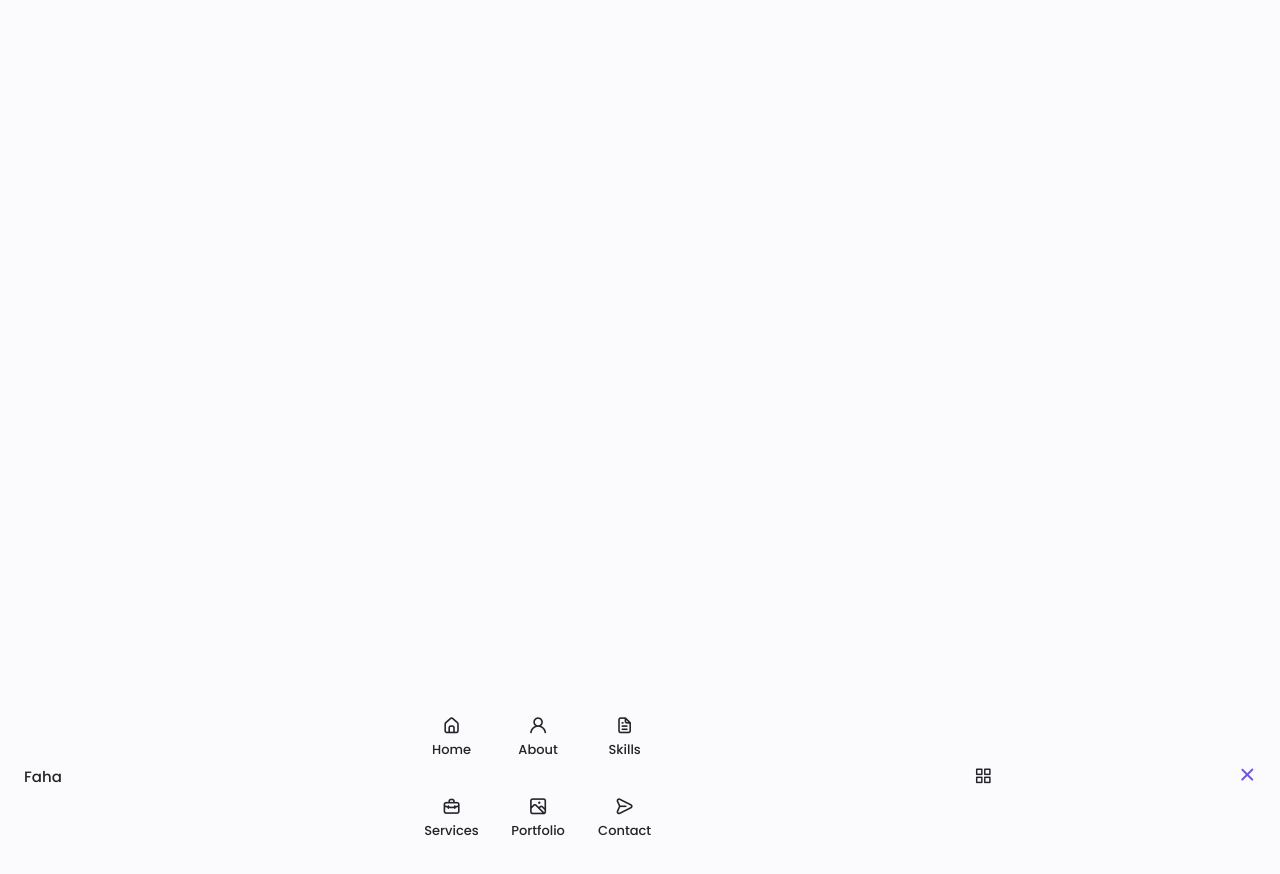
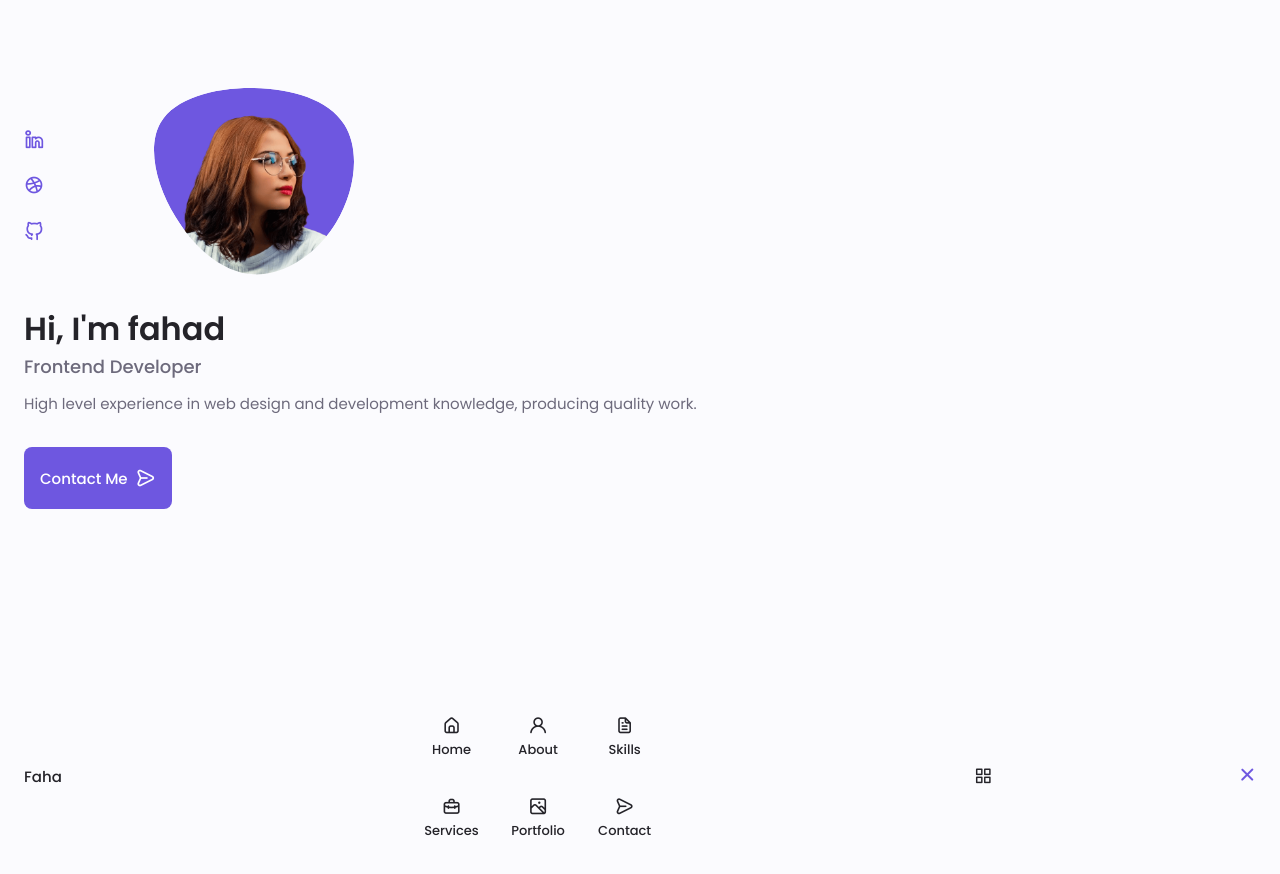
Before and after one commit to faha1999/faha.1999, a plain HTML site: page index.html in a window 1280 px wide. Shown: the top 874 px of the page. Drawn offline with nearby package versions, Linux system fonts and the light colour scheme.

Commit message:
complete home

```diff
--- a/app/scss/_globals.scss
+++ b/app/scss/_globals.scss
@@ -67,3 +67,33 @@ img {
   display: grid;
   gap: 1.5rem;
 }
+
+// button
+.button {
+  display: inline-block;
+  background-color: $first-color;
+  color: #fff;
+  padding: 1rem;
+  border-radius: 0.5rem;
+  font-weight: $font-medium;
+
+  &:hover {
+    background-color: $first-color-alt;
+  }
+
+  .button_icon {
+    font-size: 1.25rem;
+    margin-left: $mb-0-5;
+    transition: 0.3s;
+  }
+
+  .button--flex {
+    display: inline-flex;
+    align-items: center;
+  }
+}
+
+.button--flex {
+  display: inline-flex;
+  align-items: center;
+}
--- /dev/null
+++ b/app/scss/_home.scss
@@ -0,0 +1,84 @@
+.home {
+  .home_container {
+    gap: 1rem;
+
+    .home_content {
+      grid-template-columns: 0.5fr 3fr;
+      padding-top: 3.5rem;
+      align-items: center;
+    }
+
+    .home_social {
+      display: grid;
+      grid-template-columns: max-content;
+      row-gap: 1rem;
+
+      .home_social-icon {
+        font-size: 1.25rem;
+        color: $first-color;
+
+        &:hover {
+          color: $first-color-alt;
+        }
+      }
+    }
+
+    .home_img {
+      .home_svg {
+        width: 200px;
+        fill: $first-color;
+
+        .home_svg-img {
+          width: 170px;
+        }
+      }
+    }
+
+    .home_data {
+      grid-column: 1/3;
+
+      .home_title {
+        font-size: $big-font_size;
+      }
+
+      .home_subtitle {
+        font-size: $h3-font-size;
+        color: $text-color;
+        font-weight: $font-medium;
+        margin-bottom: $mb-0-75;
+      }
+
+      .home_description {
+        margin-bottom: $mb-2;
+      }
+    }
+
+    .home_scroll {
+      display: none;
+
+      .home_scroll-button {
+        color: $first-color;
+        transition: 0.3s;
+
+        &:hover {
+          transform: translateY(0.25rem);
+        }
+
+        .home_scroll-mouse {
+          font-size: 2rem;
+        }
+
+        .home_scroll-name {
+          font-size: $small-font-size;
+          color: $first-color;
+          font-weight: $font-medium;
+          margin-right: $mb-0-25;
+        }
+
+        .home_scroll-arrow {
+          font-size: 1.25rem;
+        }
+      }
+    }
+  }
+}
--- a/app/scss/style.scss
+++ b/app/scss/style.scss
@@ -2,3 +2,4 @@
 @import './globals';
 
 @import './header';
+@import './home';
--- a/index.html
+++ b/index.html
@@ -73,6 +73,61 @@
 
         <!-- Start Home -->
         <section class="home section" id="home">
+            <div class="home_container container grid">
+                <div class="home_content grid">
+
+                    <div class="home_social">
+                        <a href="#" class="home_social-icon">
+                            <i class="uil uil-linkedin-alt"></i>
+                        </a>
+
+                        <a href="#" class="home_social-icon">
+                            <i class="uil uil-dribbble"></i>
+                        </a>
+
+                        <a href="#" class="home_social-icon">
+                            <i class="uil uil-github-alt"></i>
+                        </a>
+                    </div>
+
+                    <div class="home_img">
+                        <svg class="home_svg" viewBox="0 0 200 187" xmlns="http://www.w3.org/2000/svg" xmlns:xlink="http://www.w3.org/1999/xlink">
+                            <mask id="mask0" mask-type="alpha">
+                                <path d="M190.312 36.4879C206.582 62.1187 201.309 102.826 182.328 134.186C163.346 165.547
+                                130.807 187.559 100.226 186.353C69.6454 185.297 41.0228 161.023 21.7403 129.362C2.45775
+                                97.8511 -7.48481 59.1033 6.67581 34.5279C20.9871 10.1032 59.7028 -0.149132 97.9666
+                                0.00163737C136.23 0.303176 174.193 10.857 190.312 36.4879Z"/>
+                            </mask>
+                            <g mask="url(#mask0)">
+                                <path d="M190.312 36.4879C206.582 62.1187 201.309 102.826 182.328 134.186C163.346
+                                165.547 130.807 187.559 100.226 186.353C69.6454 185.297 41.0228 161.023 21.7403
+                                129.362C2.45775 97.8511 -7.48481 59.1033 6.67581 34.5279C20.9871 10.1032 59.7028
+                                -0.149132 97.9666 0.00163737C136.23 0.303176 174.193 10.857 190.312 36.4879Z"/>
+                                <image class="home_svg-img" x="12" y="18" href="./app/img/perfil.png"/>
+                            </g>
+                        </svg>
+                    </div>
+
+                    <div class="home_data">
+                        <h1 class="home_title">Hi, I'm fahad</h1>
+                        <h3 class="home_subtitle">Frontend Developer</h3>
+                        <p class="home_description">
+                            High level experience in web design and development knowledge, producing quality work.
+                        </p>
+                        <a href="#contact" class="button button--flex">
+                            Contact Me <i class="uil uil-message button_icon"></i>
+                        </a>
+                    </div>
+                </div>
+
+                <div class="home_scroll">
+                    <a href="#about" class="home_scroll-button button--flex">
+                        <i class="uil uil-mouse-alt home_scroll-mouse"></i>
+                        <span class="home_scroll-name">Scroll down</span>
+                        <i class="uil uil-arrow-down home_scroll-arrow"></i>
+                    </a>
+                </div>
+            </div>
         </section>
         <!-- End Home -->
 
```
Also changed, not shown: app/css/style.min.css, 1 other file.
